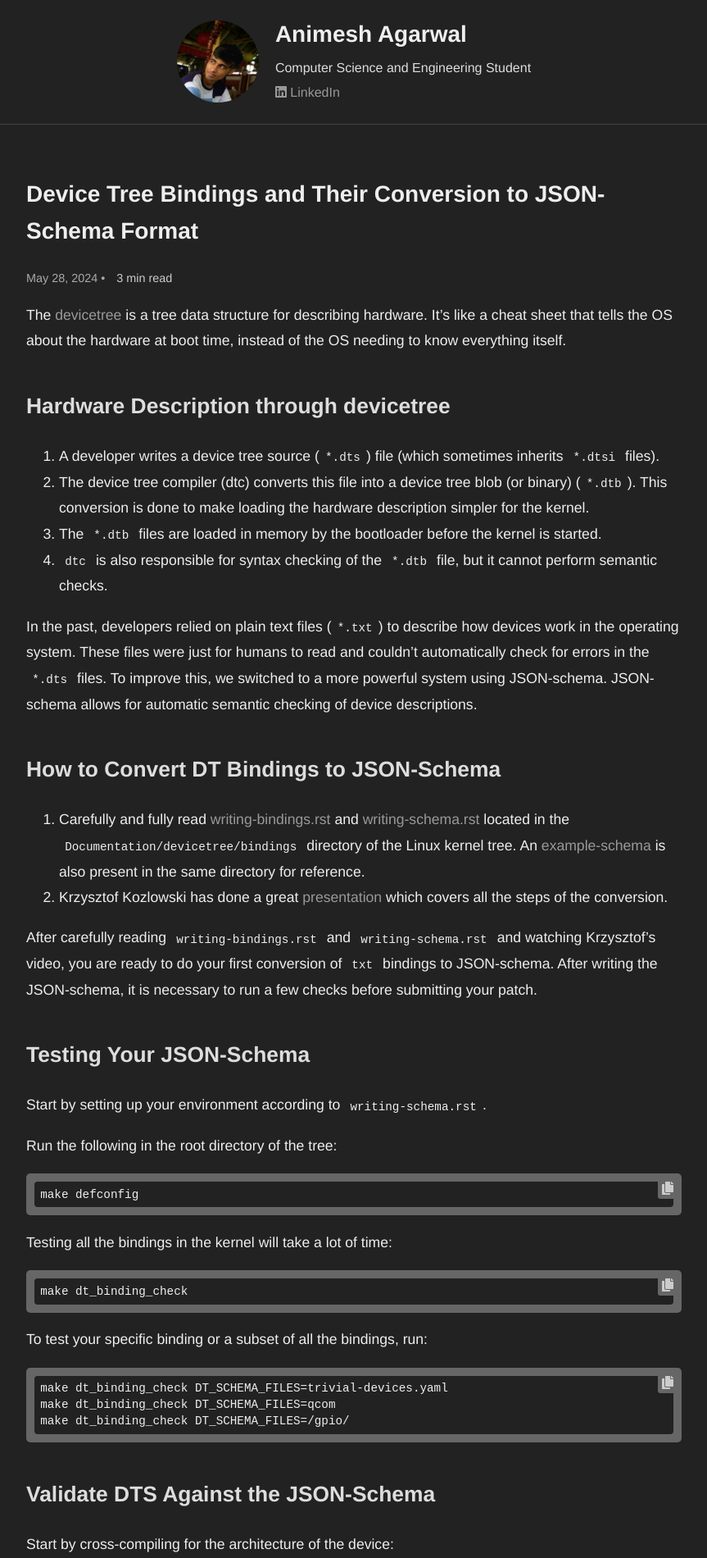
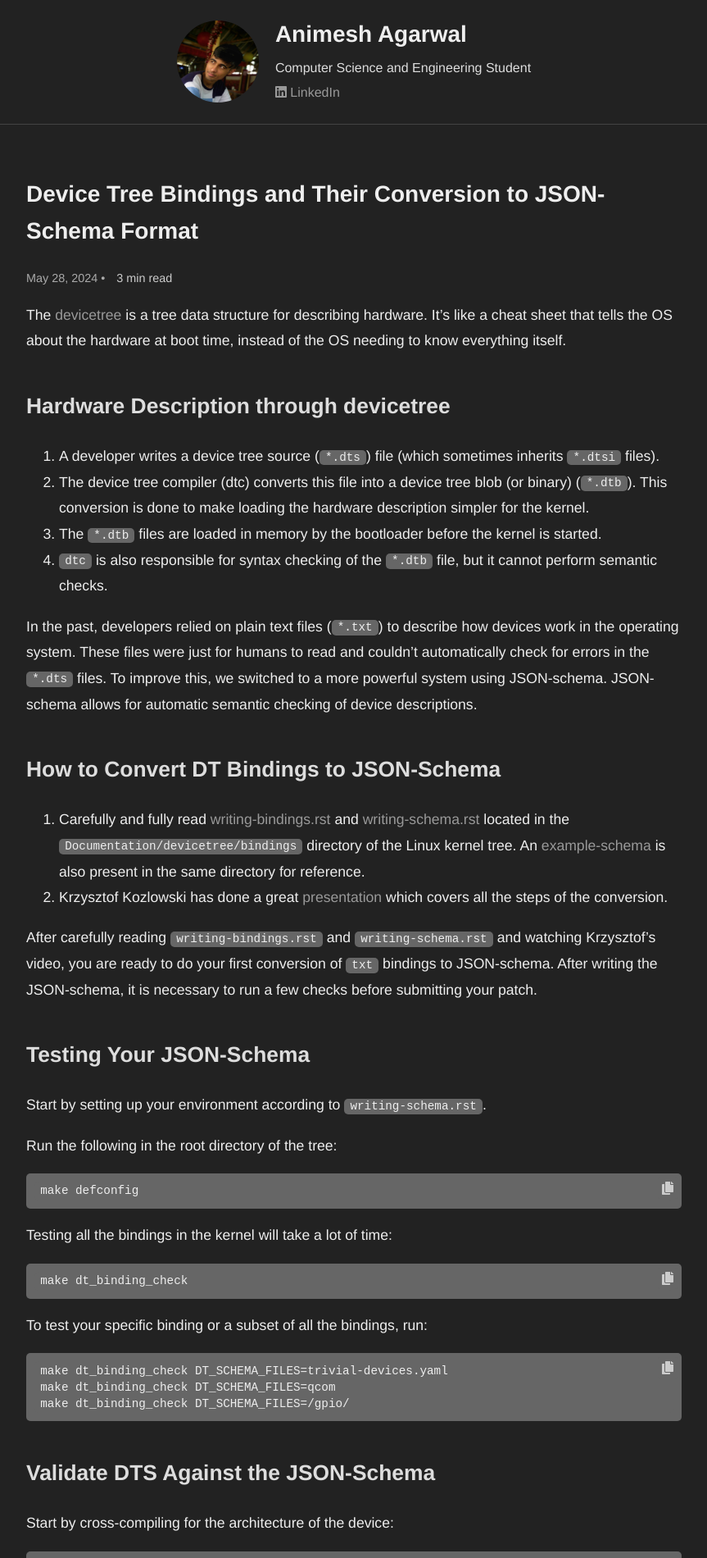
Before and after one commit to AnimeshAgarwal28/animeshagarwal28.github.io, a Jekyll site: the page built from _posts/2024-05-28-blog2.md, in a window 1280 px wide. Shown: the top 1900 px of the page at 82% size, without its empty margins (208-1071 px from the left). Built offline with Jekyll 4.4.1, drawn with Linux system fonts in a browser that asks for light colours.

Commit message:
More ui fixes

```diff
--- a/assets/css/style.css
+++ b/assets/css/style.css
@@ -53,26 +53,24 @@ header .profile-info p {
 }
 
 header .profile-info a {
+ text-decoration: none;
  color: #999;
- position: relative;
- text-decoration: none;
- transition: color .4s ease-out;
+ background-image: linear-gradient(currentColor, currentColor);
+ background-position: 0% 100%;
+ background-repeat: no-repeat;
+ background-size: 0% 2px;
+ transition: background-size cubic-bezier(0,.5,0,1) 0.3s;
 }
 
-header .profile-info a::after {
- border-radius: 1em;
- border-top: .1em solid #999;
- content: "";
- position: absolute;
- right: 100%;
- bottom: .14em;
- left: 0;
- transition: right .4s cubic-bezier(0,.5,0,1);
-}
-header .profile-info a:hover::after {
- right: 0;
+header .profile-info a:hover {
+ text-decoration: none;
+ background-size: 100% 2px;
 }
 
+.header .profile-info a:focus {
+ text-decoration: none;
+ background-size: 100% 2px;
+}
 h1 {
  font-size: 1.75em;
  color: #eee;
@@ -197,10 +195,10 @@ post-list li:last-child {
 }
 
 .blog-content code {
- background-color: #222;
- padding: 0.4em 0.5em;
+ background-color: #666;
+ padding: 0.1em 0.5em;
  color: #eee;
- border-radius: 4px;
+ border-radius: 5px;
  font-family: monospace;
  line-height: 1.4;
 }
```
